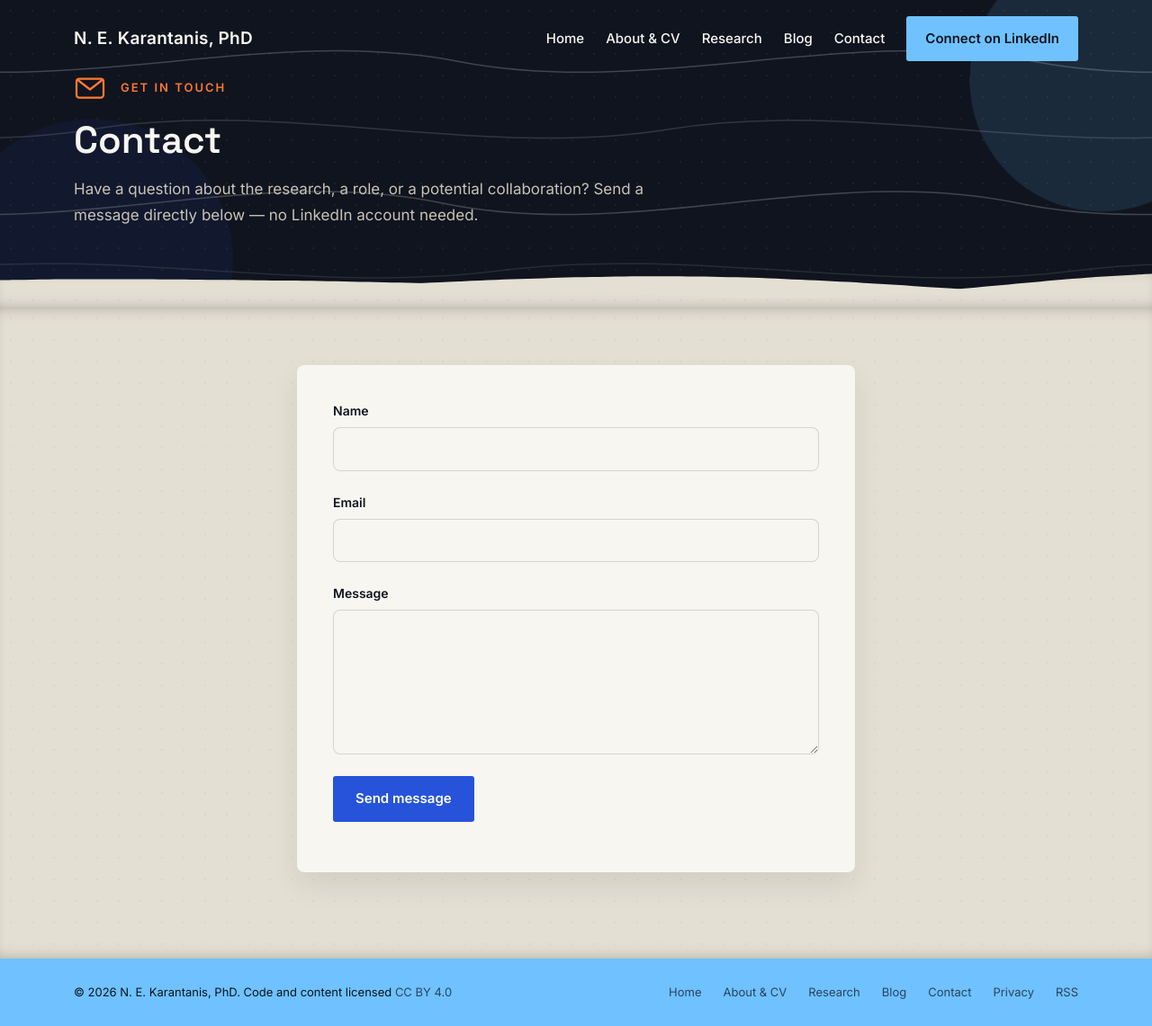
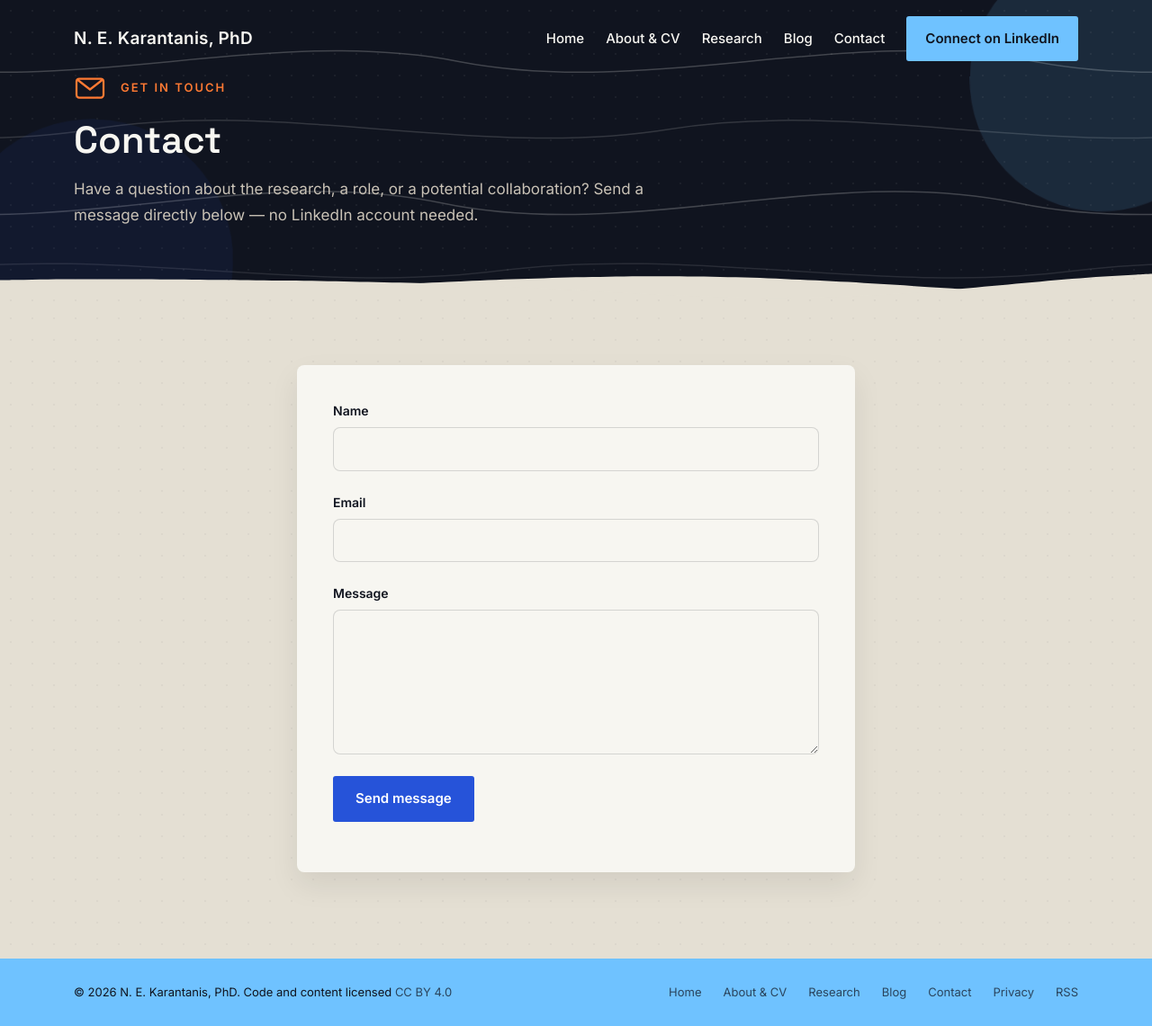
Before and after one commit to Eneekay/nekarantanis, a Jekyll site: the page built from Contact.html, in a window 1280 px wide and 1141 px high. Shown: the whole window at 90% size. Built offline with Jekyll 4.4.1, drawn with Linux system fonts in a browser that asks for light colours.

Commit message:
Fix inset-shadow seam under the wave on Contact/Privacy
.section-light-dotted carries a top+bottom inset shadow by default; the
dots-seamless modifier (already used by Blog and, via .section-light-
crosses, Research) zeroes it out for a single continuous surface. These
two pages were missing it, so the shadow showed up as a dark band right
under the wave - same issue, same fix, as the earlier Research page seam.

```diff
--- a/Contact.html
+++ b/Contact.html
@@ -25,7 +25,7 @@ description: "Get in touch directly — no need to go through LinkedIn."
   <svg class="wave-divider" viewBox="0 0 1440 100" preserveAspectRatio="none">
     <path d="M0,40 C240,90 480,0 720,40 C960,80 1200,10 1440,50 L1440,100 L0,100 Z" class="fill-c3"></path>
   </svg>
-  <div class="header-wave-texture section-light-dotted"></div>
+  <div class="header-wave-texture section-light-dotted dots-seamless"></div>
 </header>
 
 <svg width="0" height="0" style="position:absolute" aria-hidden="true">
@@ -35,7 +35,7 @@ description: "Get in touch directly — no need to go through LinkedIn."
 </svg>
 
 <!-- CONTACT FORM -->
-<section class="section-light-dotted">
+<section class="section-light-dotted dots-seamless">
   <div class="container pad-64-12-96">
     <div class="mx-auto mw-620">
       <div class="content-card" data-reveal>
--- a/Privacy.html
+++ b/Privacy.html
@@ -25,7 +25,7 @@ description: "What this site collects: a short explanation of the cookieless ana
   <svg class="wave-divider" viewBox="0 0 1440 100" preserveAspectRatio="none">
     <path d="M0,40 C240,90 480,0 720,40 C960,80 1200,10 1440,50 L1440,100 L0,100 Z" class="fill-c3"></path>
   </svg>
-  <div class="header-wave-texture section-light-dotted"></div>
+  <div class="header-wave-texture section-light-dotted dots-seamless"></div>
 </header>
 
 <svg width="0" height="0" style="position:absolute" aria-hidden="true">
@@ -35,7 +35,7 @@ description: "What this site collects: a short explanation of the cookieless ana
 </svg>
 
 <!-- CONTENT -->
-<section class="section-light-dotted">
+<section class="section-light-dotted dots-seamless">
   <div class="container pad-64-12-96">
     <div class="mx-auto mw-680">
     <div class="content-card" data-reveal>
```
